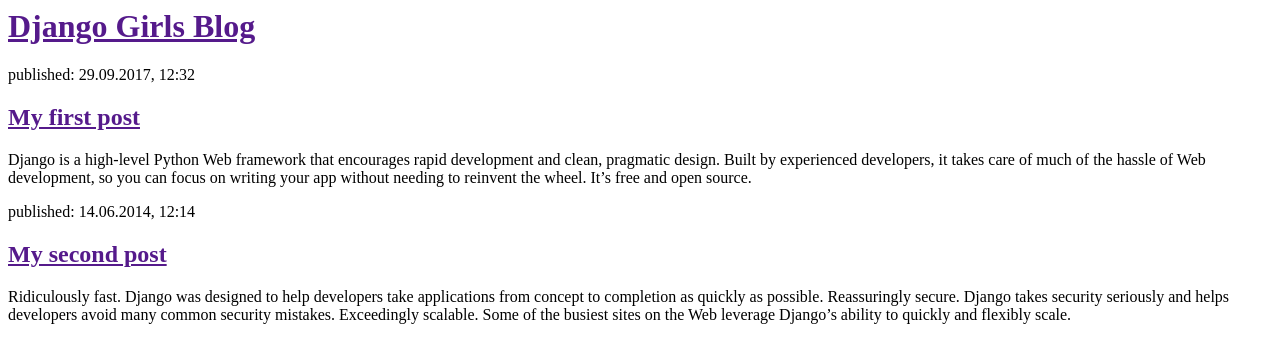
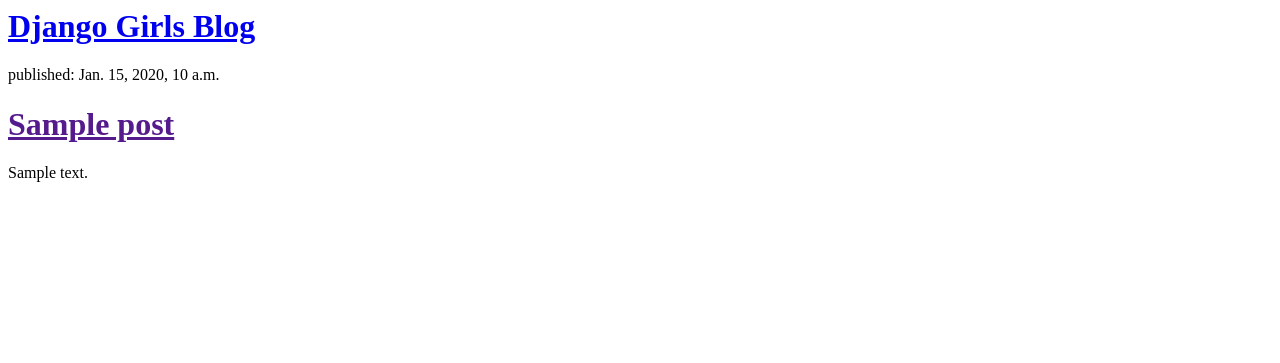
Before and after one commit to everythings13/my-first-blog, a Django app: template blog/templates/blog/post_list.html in a window 1280 px wide. Shown: the top 363 px of the page. Run offline with Django 3.2, Linux system fonts and the light colour scheme; the template is opened without the code that fills it: values that come from a table or form of the project are taken from there, others are empty; tables that the repository leaves empty hold one stand-in row (values such as "Sample post").

Commit message:
Modified templates to display posts from database.

```diff
--- a/blog/templates/blog/post_list.html
+++ b/blog/templates/blog/post_list.html
@@ -3,29 +3,16 @@
         <title>Django Girls blog</title>
     </head>
     <body>
-        <div>
-            <h1><a href="">Django Girls Blog</a></h1>
-        </div>
+<div>
+    <h1><a href="/">Django Girls Blog</a></h1>
+</div>
 
-        <div>
-            <p>published: 29.09.2017, 12:32</p>
-            <h2><a href="">My first post</a></h2>
-            <p>Django is a high-level Python Web framework that encourages rapid development and clean, pragmatic design. Built by experienced developers, it takes care of much of the hassle of Web development, so you can focus on writing your app without needing to reinvent the wheel. It’s free and open source.
-
-</p>
-        </div>
-
-        <div>
-            <p>published: 14.06.2014, 12:14</p>
-            <h2><a href="">My second post</a></h2>
-            <p>Ridiculously fast.
-Django was designed to help developers take applications from concept to completion as quickly as possible.
-
-Reassuringly secure.
-Django takes security seriously and helps developers avoid many common security mistakes.
-
-Exceedingly scalable.
-Some of the busiest sites on the Web leverage Django’s ability to quickly and flexibly scale.</p>
-        </div>
+{% for post in posts %}
+    <div>
+        <p>published: {{ post.published_date }}</p>
+        <h1><a href="">{{ post.title }}</a></h1>
+        <p>{{ post.text|linebreaksbr }}</p>
+    </div>
+{% endfor %}
     </body>
 </html>
--- a/blog/views.py
+++ b/blog/views.py
@@ -1,5 +1,9 @@
 from django.shortcuts import render
+from django.utils import timezone
+from .models import Post
+
 def post_list(request):
-    return render(request, 'blog/post_list.html', {})
+    posts = Post.objects.filter(published_date__lte=timezone.now()).order_by('published_date')
+    return render(request, 'blog/post_list.html', {'posts': posts})
 
 # Create your views here.
```
